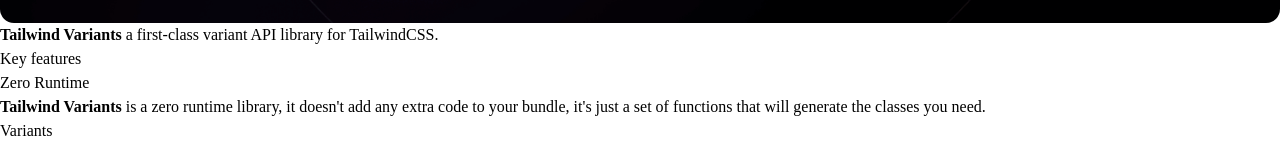
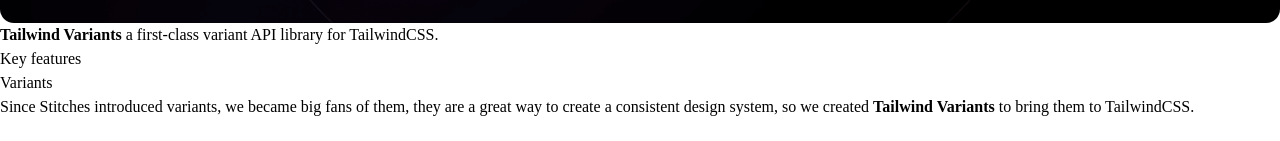
Before and after one commit to nextui-org/tailwind-variants-docs, a Next.js app: page /docs/introduction in a window 1280 px wide. Shown: the part 645-786 px from the top of the page. Built offline with nearby package versions, Linux system fonts and the light colour scheme.

Commit message:
fix: features cards

```diff
--- a/components/home/features.tsx
+++ b/components/home/features.tsx
@@ -9,9 +9,9 @@
 
 export const features = [
   {
-    name: "Fast",
+    name: "Feature-rich",
     description:
-      "Tailwind Variants is zero-runtime and tree-shakeable. It only takes care of the classNames generation.",
+      "Packed with powerful features like, slots, responsive variants, components composition, and more.",
     icon: <FlashIcon className="stroke-black dark:stroke-white" />,
   },
   {
--- a/package.json
+++ b/package.json
@@ -36,7 +36,7 @@
     "react": "^18.2.0",
     "react-dom": "^18.2.0",
     "sharp": "^0.31.3",
-    "tailwind-variants": "^0.1.2"
+    "tailwind-variants": "^0.1.3"
   },
   "devDependencies": {
     "@next/eslint-plugin-next": "^13.1.5",
--- a/pages/docs/introduction.mdx
+++ b/pages/docs/introduction.mdx
@@ -16,10 +16,6 @@
 **Tailwind Variants** a first-class variant API library for [TailwindCSS](https://tailwindcss.com/).
 
 ## Key features
-
-#### Zero Runtime
-
-**Tailwind Variants** is a zero runtime library, it doesn't add any extra code to your bundle, it's just a set of functions that will generate the classes you need.
 
 #### Variants
 
```
Also changed, not shown: 1 other file (tests, documents, lock files or other folders).
